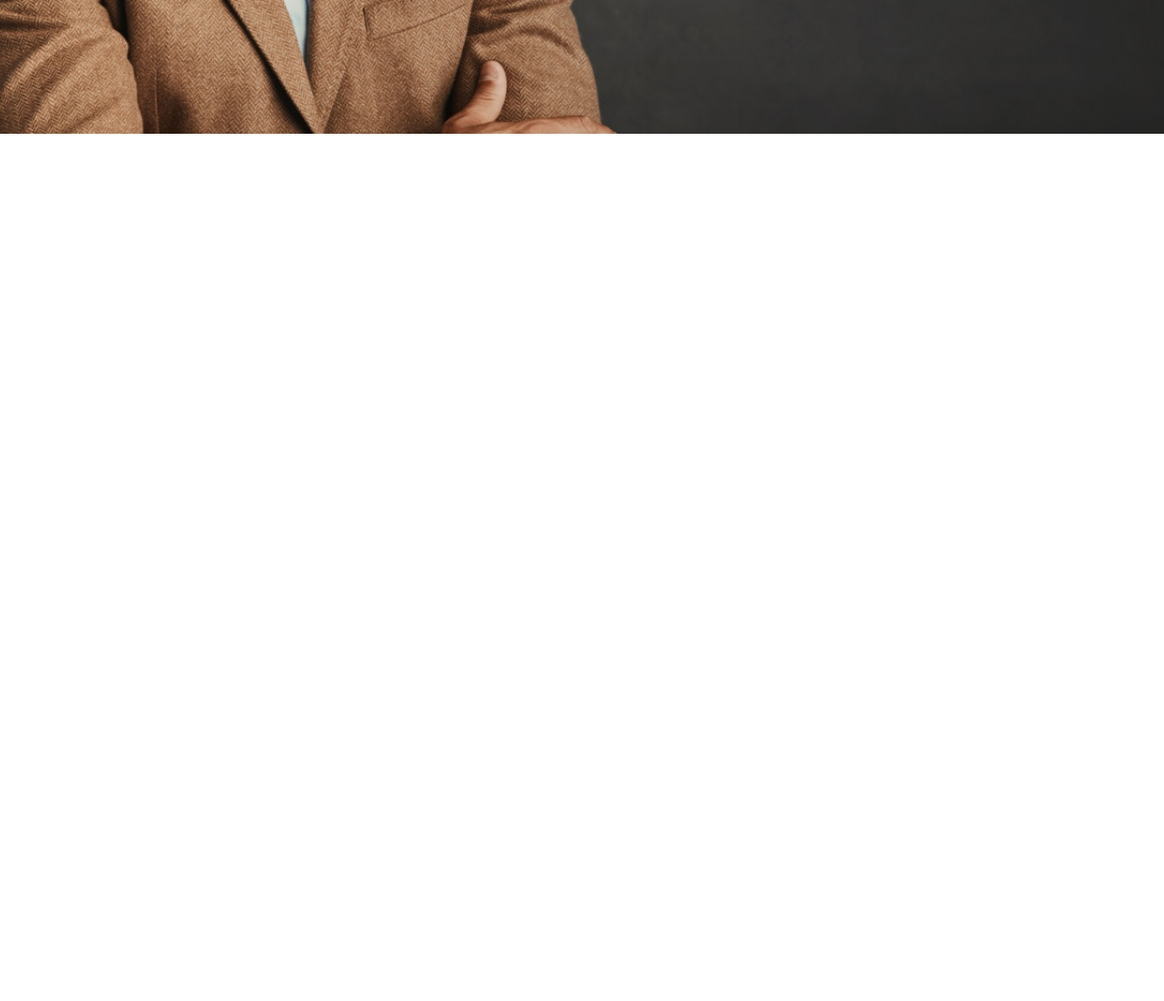
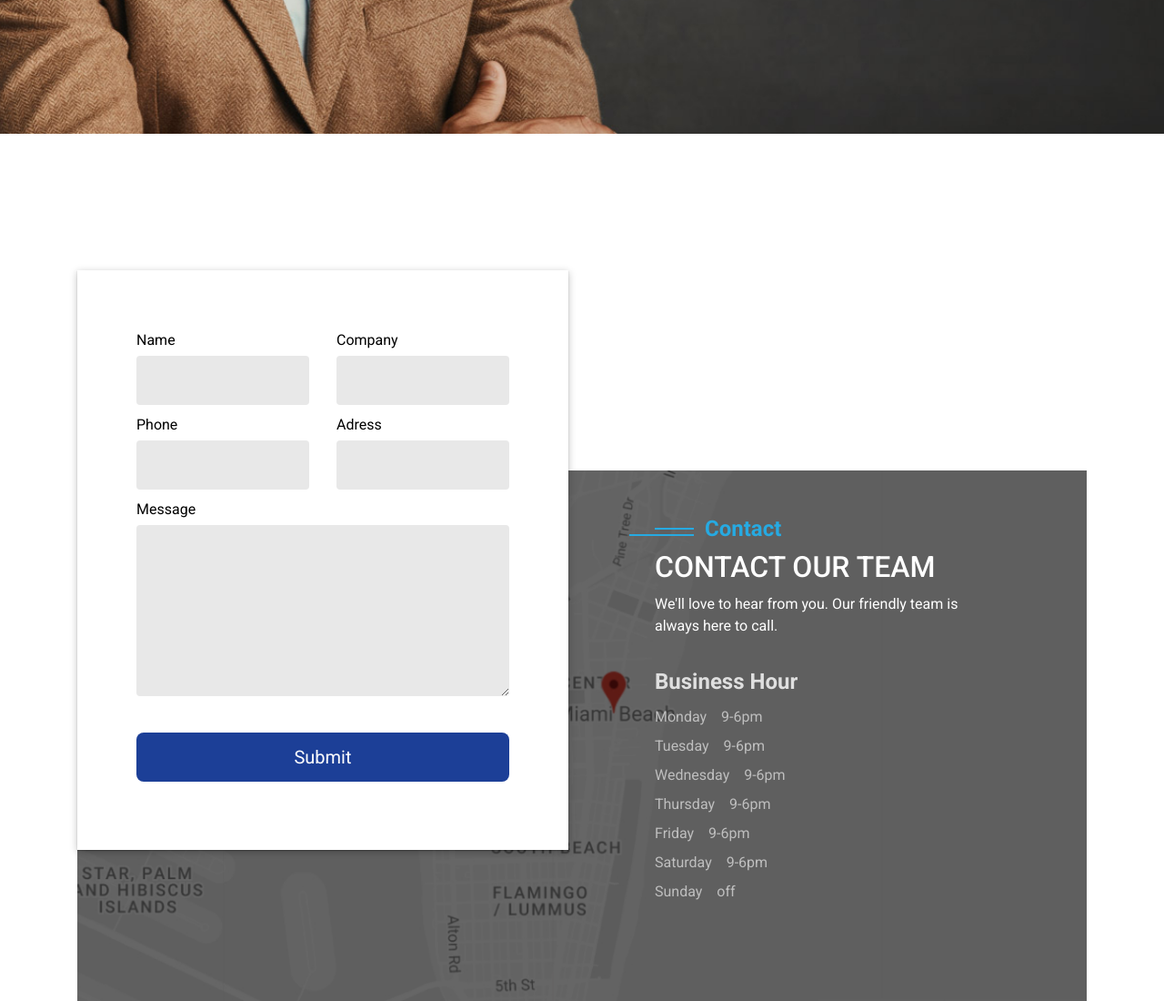
Before and after one commit to ferdoushasan416/arciawindows, a plain HTML site: page index.html in a window 1280 px wide. Shown: the part 3659-4759 px from the top of the page at 91% size. Before the commit the page ends 3806 px from the top, so only its background shows below. Drawn offline with Linux system fonts and the light colour scheme.

Commit message:
now add and style contact form in html and css

```diff
--- a/index.html
+++ b/index.html
@@ -190,6 +190,78 @@
     </section>
     <!--- Quality Service End Here --->
 
+    <!--- Contact Section Start Here --->
+    <section class="contact-section">
+       <div class="container">
+          <div class="contact-inner" style="background-image: url(assets/images/map.jpg);">
+             <div class="row">
+                <div class="col-lg-6">
+                   <div class="contact-form">
+                      <form action="post">
+                         <div class="row">
+                            <div class="col-md-6">
+                               <div class="field">
+                                  <label for="name">Name</label>
+                                  <input id="name" type="text">
+                               </div>
+                            </div>
+                            <div class="col-md-6">
+                               <div class="field">
+                                  <label for="text">Company</label>
+                                  <input id="text" type="text">
+                               </div>
+                            </div>
+                            <div class="col-md-6">
+                               <div class="field">
+                                  <label for="number">Phone</label>
+                                  <input id="number" type="text">
+                               </div>
+                            </div>
+                            <div class="col-md-6">
+                               <div class="field">
+                                  <label for="adress">Adress</label>
+                                  <input id="adress" type="text">
+                               </div>
+                            </div>
+                            <div class="col-md-12">
+                               <div class="field">
+                                  <label for="email">Message</label>
+                                  <textarea id="email"></textarea>
+                               </div>
+                            </div>
+                            <div class="col-md-12">
+                               <div class="field">
+                                  <input type="submit" value="Submit">
+                               </div>
+                            </div>
+                         </div>
+                      </form>
+                   </div>
+                </div>
+                <div class="col-lg-6">
+                   <div class="contact-info">
+                      <h4 class="sec-subtitle">Contact</h4>
+                      <h3>Contact Our Team</h3>
+                      <p>We'll love to hear from you. Our friendly team is always here to call.</p>
+                      <div class="weekdays-list">
+                         <h4>Business Hour</h4>
+                         <ul>
+                           <li>Monday <span>9-6pm</span></li>
+                           <li>Tuesday <span>9-6pm</span></li>
+                           <li>Wednesday <span>9-6pm</span></li>
+                           <li>Thursday <span>9-6pm</span></li>
+                           <li>Friday <span>9-6pm</span></li>
+                           <li>Saturday <span>9-6pm</span></li>
+                           <li>Sunday <span>off</span></li>
+                         </ul>
+                      </div>
+                   </div>
+                </div>
+             </div>
+          </div>
+       </div>
+    </section>
+    <!--- Contact Section End Here --->
 
 
     <!-- Footer Section Start Here -->
--- a/style.css
+++ b/style.css
@@ -417,6 +417,104 @@ Quality Service Css End
 ============================
 */
 
+/*
+============================
+Contact Css Start
+============================
+*/
+.contact-section {
+  margin-top: 400px;
+}
+.contact-inner {
+  background-size: cover;
+  background-position: center;
+}
+.contact-info {
+  padding-top: 50px;
+  padding-bottom: 100px;
+}
+.contact-section {
+  margin-top: 370px;
+}
+.contact-inner {
+  background-size: cover;
+  background-position: center;
+}
+.contact-info {
+	color: #fff;
+	padding-top: 50px;
+	padding-bottom: 100px;
+	padding-left: 65px;
+	max-width: 400px;
+}
+.contact-form {
+	padding: 65px;
+	background-color: #fff;
+	box-shadow: rgba(0, 0, 0, 0.25) 0px 0.0625em 0.0625em, rgba(0, 0, 0, 0.25) 0px 0.125em 0.5em, rgba(255, 255, 255, 0.1) 0px 0px 0px 1px inset;
+	margin-top: -220px;
+}
+.field {
+  margin-bottom: 10px;
+}
+.field label {
+  display: block;
+  color: #000000;
+  font-size: 16px;
+  font-weight: 400;
+  margin-bottom: 5px;
+}
+.field input, .field textarea {
+  display: block;
+  width: 100%;
+  outline: none;
+  border: 0;
+  background-color: #E8E8E8;
+  padding: 15px;
+  border-radius: 4px;
+}
+.field textarea {
+  height: 188px;
+}
+.field input[type="submit"] {
+  color: #fff;
+  font-size: 20px;
+  cursor: pointer;
+  margin-top: 30px;
+  border-radius: 8px;
+  background-color: #1C3F97;
+  transition: 0.3s all ease;
+}
+.field input[type="submit"]:hover {
+ background-color: #000000;
+}
+.contact-info h3 {
+  color: #fff;
+  font-size: 32px;
+  text-transform: uppercase;
+  margin-bottom: 10px;
+}
+.weekdays-list {
+  margin-top: 35px;
+}
+.weekdays-list h4 {
+  font-size: 24px;
+  opacity: .8;
+  margin-bottom: 12px;
+}
+.weekdays-list ul li {
+  color: #BEBEBE;
+  margin-bottom: 8px;
+  font-size: 16px;
+}
+.weekdays-list ul li span {
+  margin-left: 12px;
+}
+/*
+============================
+Contact Css End
+============================
+*/
+
 
 
 /*
```
Also changed, not shown: assets/images/map.jpg (added).
